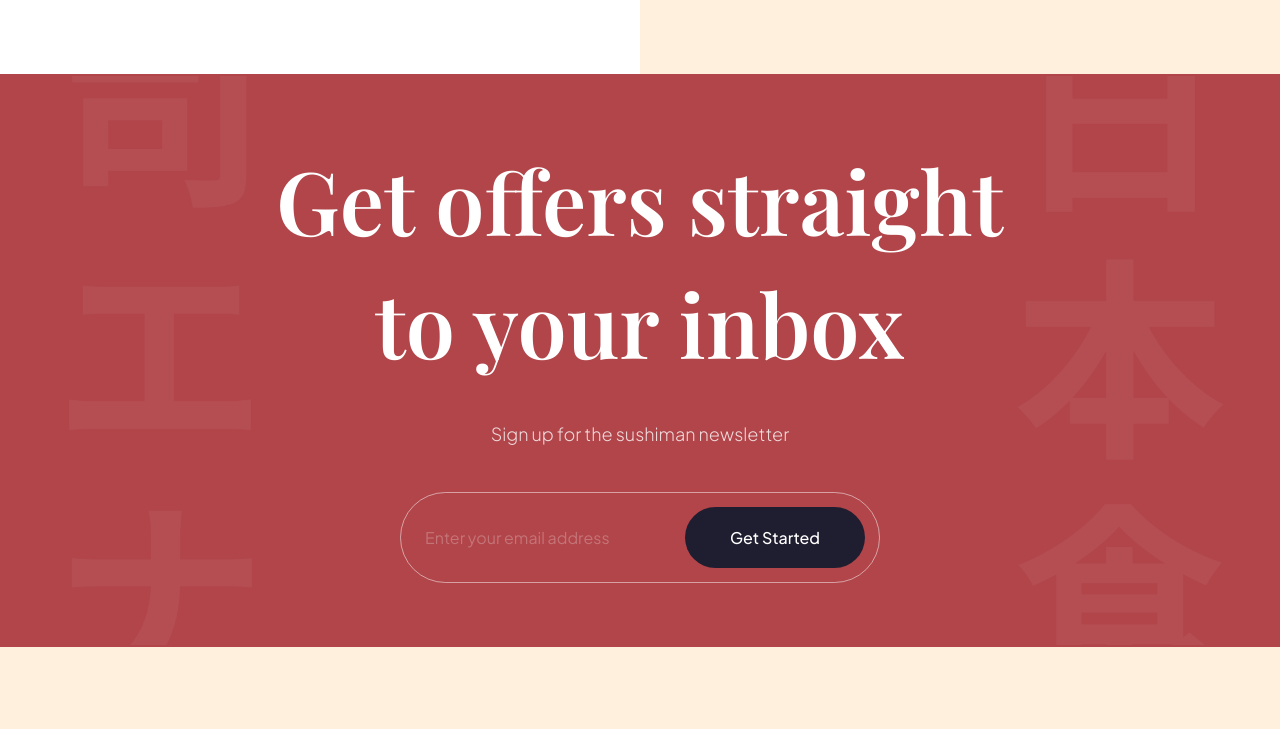
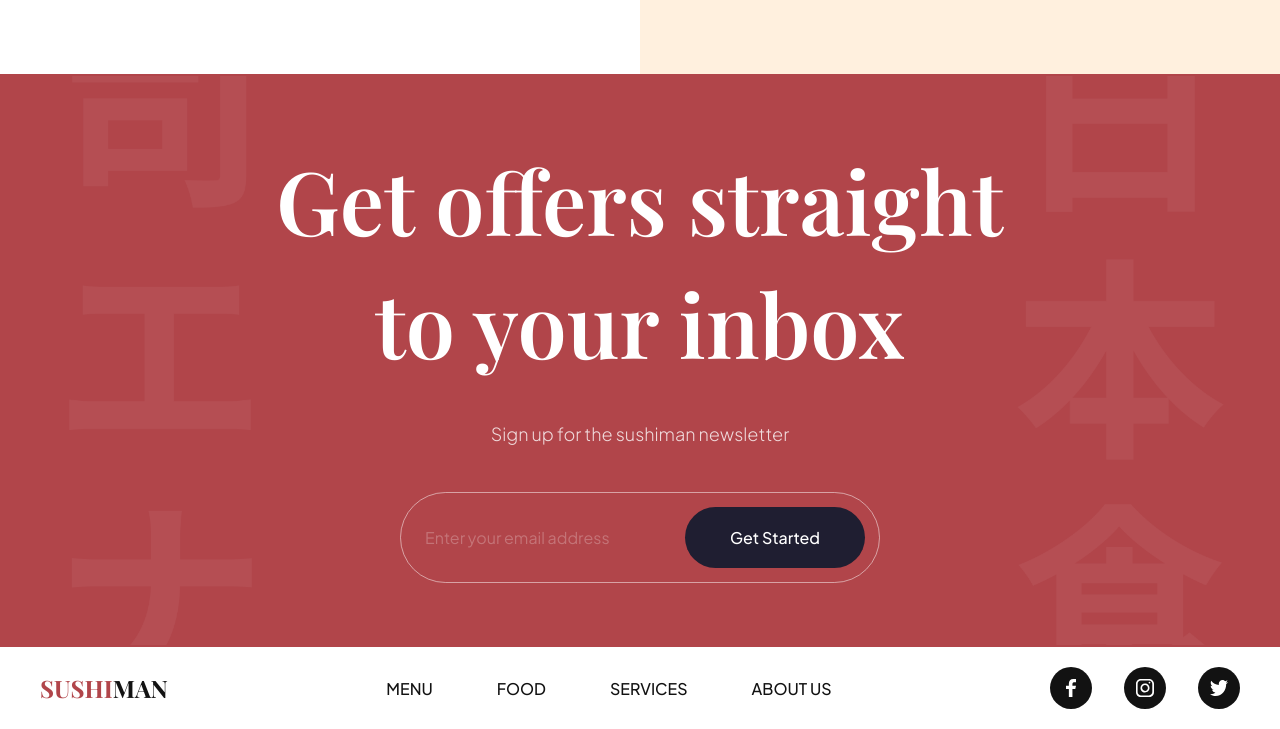
Before and after one commit to aayushrijalhere/sushi-themed-website, a website built with Vite: page index.html in a window 1280 px wide. Shown: the part 3689-4418 px from the top of the page. Before the commit the page ends 4336 px from the top, so only its background shows below. Built offline with nearby package versions, Linux system fonts and the light colour scheme.

Commit message:
added footer

```diff
--- a/css/sections/footer.css
+++ b/css/sections/footer.css
@@ -0,0 +1,48 @@
+.footer{
+    width: 100%;
+    padding: 20px 40px;
+background: var(--color-white);
+flex-wrap: wrap;
+gap: 20px;
+overflow: hidden;
+}
+.footer__logo{
+    font-size: 24px;
+    font-weight: bold;
+    font-family: var(--playfair-display);
+    text-transform: uppercase;
+    color: var(--secondary-color);
+    cursor: pointer;
+}
+.footer__logo span{
+    color: var(--primary-color);
+}
+.footer ul{
+    list-style: none;
+    display: flex;
+    flex-wrap: wrap;
+    flex-direction: row;
+    gap: 64px;
+}
+.footer ul:last-child{
+gap: 32px;
+}
+.footer__nav li{
+    font-size: 16px;
+    font-weight: 500;
+    font-family: var(--plus-jakarta-sans);
+    text-transform: uppercase;
+    color: var(--secondary-color);
+cursor: pointer;
+}
+.footer__social li{
+    width: 42px;
+height: 42px;
+background-color: var(--secondary-color);
+border-radius: 100%;
+}
+.footer__social li img{
+    width: 45%;
+    height: 45%;
+    object-fit: contain;
+}
--- a/css/style.css
+++ b/css/style.css
@@ -8,6 +8,7 @@
 @import url("sections/popular.css");
 @import url("sections/trending.css");
 @import url("sections/subscribe.css");
+@import url("sections/footer.css");
 
 
 /* CSS variables for reusablity across all files (including above imported) */
--- a/index.html
+++ b/index.html
@@ -310,6 +310,26 @@
         <button>Get Started</button>
       </div>
     </section>
+    <footer class="footer flex-between">
+      <h3 class="footer__logo"><span>Sushi</span>man</h3>
+      <ul class="footer__nav">
+        <li><a href="#menu">Menu</a></li>
+        <li><a href="#food">Food</a></li>
+        <li><a href="#services">Services</a></li>
+        <li><a href="#about-us">About Us</a></li>
+      </ul>
+      <ul class="footer__social">
+        <li class="flex-center">
+            <img src="assets/facebook.svg" alt="facebook">
+        </li>
+        <li class="flex-center">
+            <img src="assets/instagram.svg" alt="instagram">
+        </li>
+        <li class="flex-center">
+            <img src="assets/twitter.svg" alt="twitter">
+        </li>
+      </ul>
+    </footer>
     <script src="js/script.js" type="module"></script>
   </body>
 </html>
```
